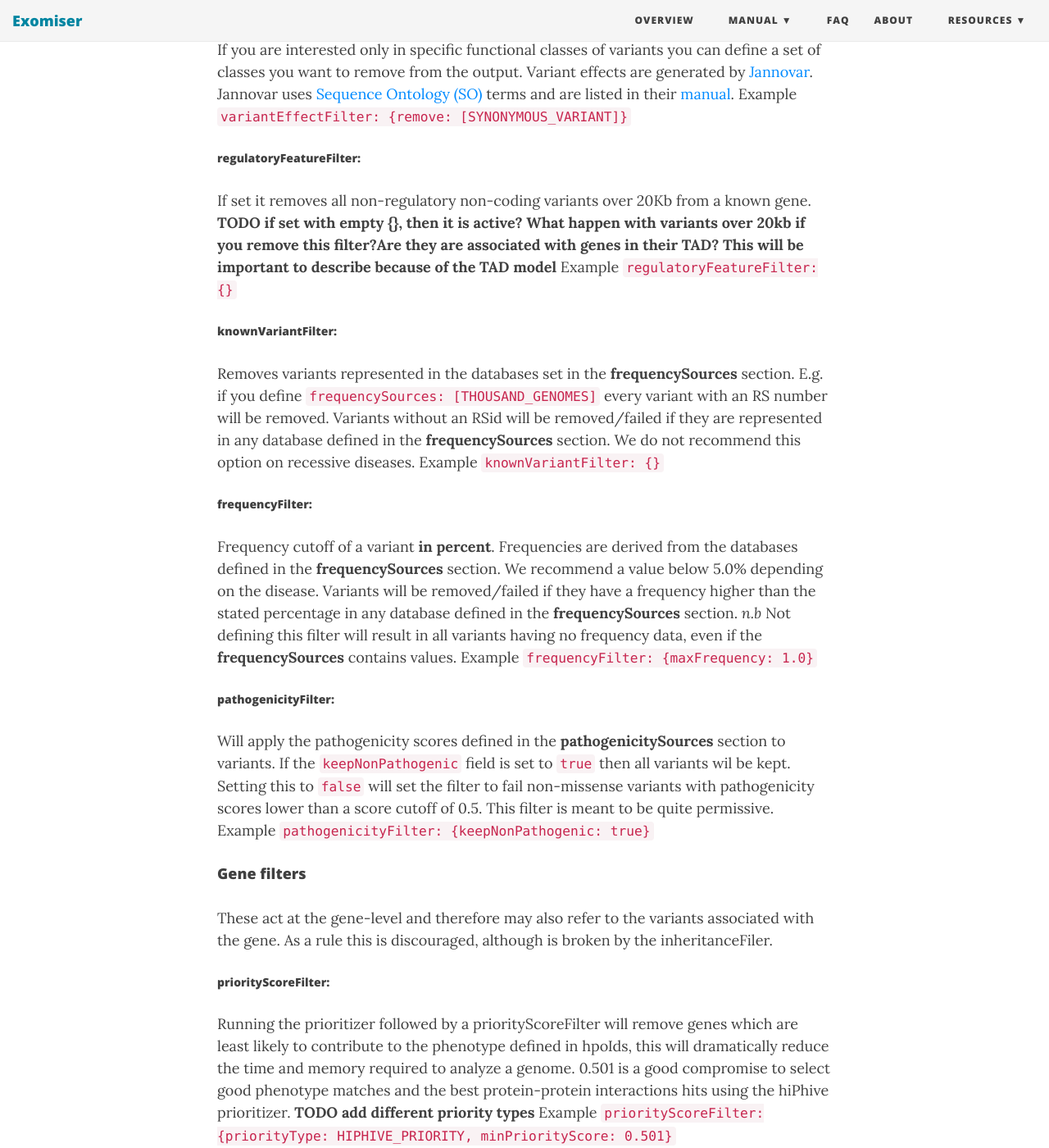
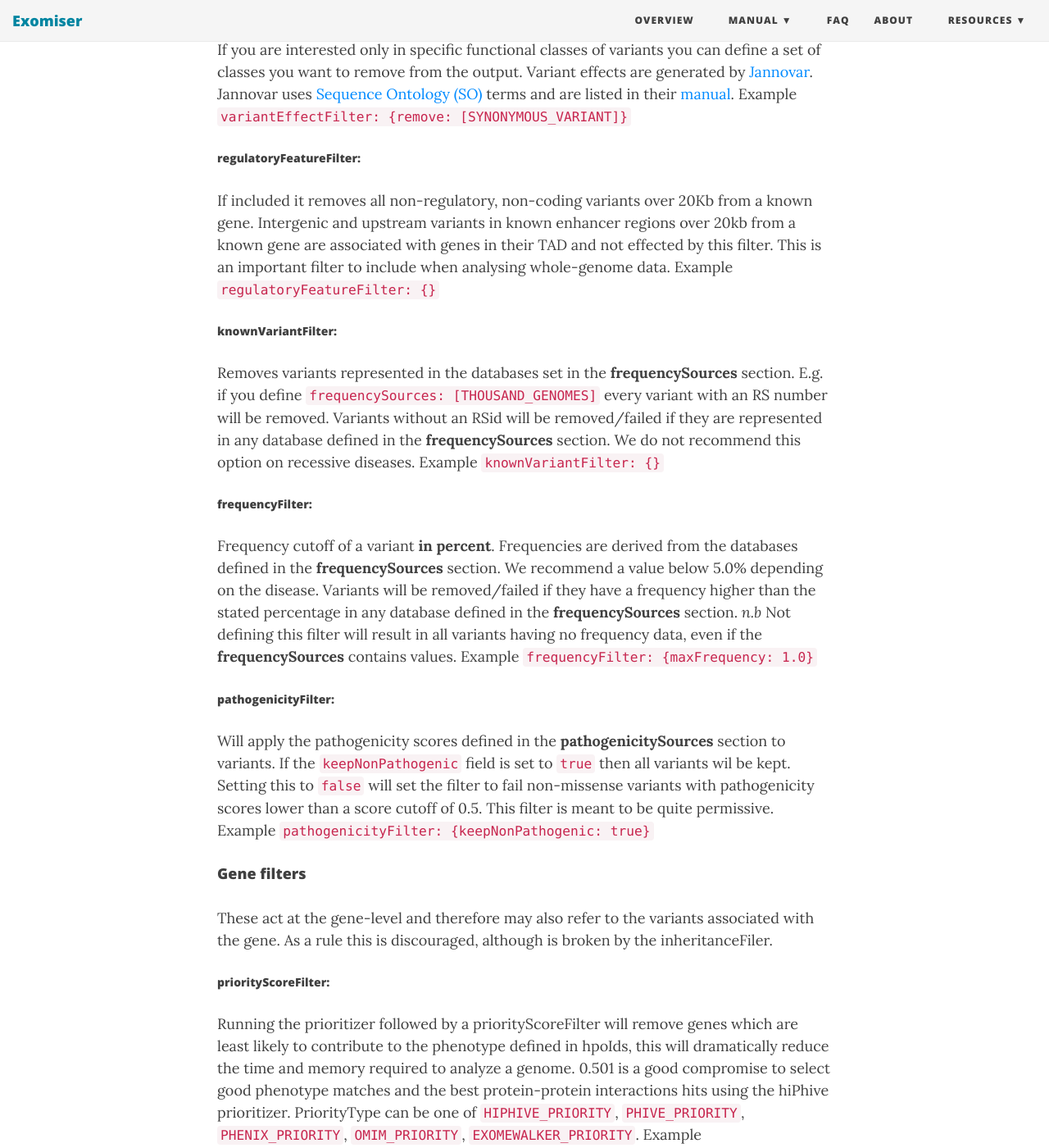
Before and after one commit to exomiser/Exomiser, a Jekyll site: the page built from manual/7/analysis_file_config.md, in a window 1280 px wide and 1400 px high, scrolled down 4079 px. Shown: the whole window at 82% size. Built offline with Jekyll 4.4.1, drawn with Linux system fonts in a browser that asks for light colours; nearby versions of some CDN libraries.

Commit message:
Finished off TODOs in analysis_file_config.md

```diff
--- a/manual/7/analysis_file_config.md
+++ b/manual/7/analysis_file_config.md
@@ -58,7 +58,7 @@ You can define [entrez-gene-ids](http://www.ncbi.nlm.nih.gov/gene/) for genes of
 If you are interested only in specific functional classes of variants you can define a set of classes you want to remove from the output. Variant effects are generated by [Jannovar](http://charite.github.io/jannovar/). Jannovar uses [Sequence Ontology (SO)](http://www.sequenceontology.org/) terms and are listed in their [manual](http://jannovar.readthedocs.io/en/master/var_effects.html). Example `variantEffectFilter: {remove: [SYNONYMOUS_VARIANT]}`
 
 ##### regulatoryFeatureFilter:
-If set it removes all non-regulatory non-coding variants over 20Kb from a known gene. **TODO if set with empty {}, then it is active? What happen with variants over 20kb if you remove this filter?Are they are associated with genes in their TAD? This will be important to describe because of the TAD model** Example `regulatoryFeatureFilter: {}`
+If included it removes all non-regulatory, non-coding variants over 20Kb from a known gene. Intergenic and upstream variants in known enhancer regions over 20kb from a known gene are associated with genes in their TAD and not effected by this filter. This is an important filter to include when analysing whole-genome data. Example `regulatoryFeatureFilter: {}`
 
 ##### knownVariantFilter:
 Removes variants represented in the databases set in the **frequencySources** section. E.g. if you define `frequencySources: [THOUSAND_GENOMES]` every variant with an RS number will be removed. Variants without an RSid will be removed/failed if they are represented in any database defined in the **frequencySources** section. We do not recommend this option on recessive diseases. Example `knownVariantFilter: {}`
@@ -73,7 +73,7 @@ Will apply the pathogenicity scores defined in the **pathogenicitySources** sect
 These act at the gene-level and therefore may also refer to the variants associated with the gene. As a rule this is discouraged, although is broken by the inheritanceFiler.
 
 ##### priorityScoreFilter:
-Running the prioritizer followed by a priorityScoreFilter will remove genes which are least likely to contribute to the phenotype defined in hpoIds, this will dramatically reduce the time and memory required to analyze a genome. 0.501 is a good compromise to select good phenotype matches and the best protein-protein interactions hits using the hiPhive prioritizer. **TODO add different priority types** Example `priorityScoreFilter: {priorityType: HIPHIVE_PRIORITY, minPriorityScore: 0.501}`
+Running the prioritizer followed by a priorityScoreFilter will remove genes which are least likely to contribute to the phenotype defined in hpoIds, this will dramatically reduce the time and memory required to analyze a genome. 0.501 is a good compromise to select good phenotype matches and the best protein-protein interactions hits using the hiPhive prioritizer. PriorityType can be one of `HIPHIVE_PRIORITY`, `PHIVE_PRIORITY`, `PHENIX_PRIORITY`, `OMIM_PRIORITY`, `EXOMEWALKER_PRIORITY`. Example `priorityScoreFilter: {priorityType: HIPHIVE_PRIORITY, minPriorityScore: 0.501}`
 
 ##### inheritanceFilter:
 **inheritanceFilter** and **omimPrioritiser** should always run AFTER all other filters have completed. They will analyze genes according to the specified **modeOfInheritance** above. If set to `UNDEFINED` no filtering will be done. You can read more in the [Jannovar inheritance documentation](http://jannovar.readthedocs.io/en/master/ped_filters.html) how exactly this filter works. Example: `inheritanceFilter: {}`
```
